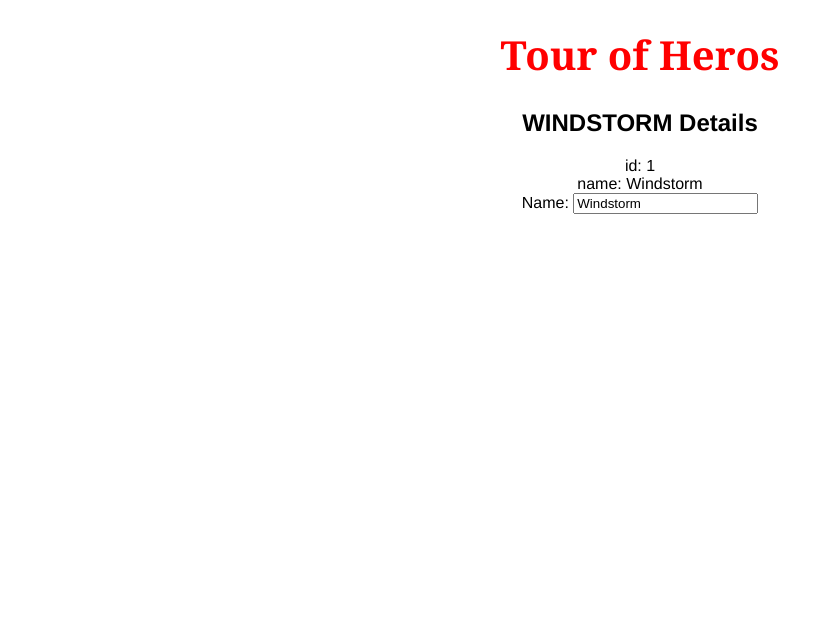
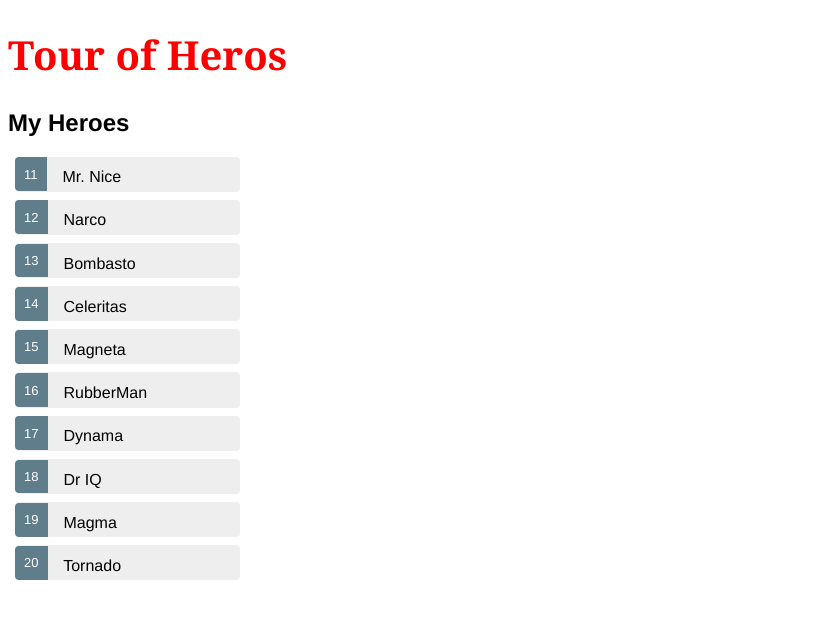
Before and after one commit to jaknowles97/my-first-angular-app, an Angular app: page / in a window 1280 px wide. Shown: the top 618 px of the page, without its empty margins (0-833 px from the left). Built offline with nearby package versions, Linux system fonts and the light colour scheme.

Commit message:
fixed typo causing errors with the 'heroes component

```diff
--- a/src/app/app.component.css
+++ b/src/app/app.component.css
@@ -1,6 +1,5 @@
 *{
     font-family: 'Franklin Gothic Medium', 'Arial Narrow', Arial, sans-serif;
-    text-align: center;
 }
 
 h1 {
@@ -15,6 +14,7 @@
 }
 
 body {
-    margin: 2rem;
+    margin: 0 auto;
+    display: table;
     color: #888;
 }
--- a/src/app/app.component.html
+++ b/src/app/app.component.html
@@ -1,2 +1,2 @@
 <h1>{{ title }} </h1>
-<app-heros></app-heros>
+<app-heroes></app-heroes>
--- a/src/app/app.module.ts
+++ b/src/app/app.module.ts
@@ -3,13 +3,13 @@
 import { NgModule } from '@angular/core';
 
 import { AppComponent } from './app.component';
-import { HerosComponent } from './heros/heros.component';
+import { HeroesComponent } from './heroes/heroes.component';
 
 
 @NgModule({
   declarations: [
     AppComponent,
-    HerosComponent
+    HeroesComponent
   ],
   imports: [
     BrowserModule,
--- /dev/null
+++ b/src/app/hero.ts
@@ -0,0 +1,4 @@
+export class Hero {
+    id: number;
+    name: string;
+}
--- /dev/null
+++ b/src/app/heroes/heroes.component.css
@@ -0,0 +1,48 @@
+/* HeroesComponent's private CSS styles */
+.selected {
+    background-color: #CFD8DC !important;
+    color: white;
+  }
+  .heroes {
+    margin: 0 0 2em 0;
+    list-style-type: none;
+    padding: 0;
+    width: 15em;
+  }
+  .heroes li {
+    cursor: pointer;
+    position: relative;
+    left: 0;
+    background-color: #EEE;
+    margin: .5em;
+    padding: .3em 0;
+    height: 1.6em;
+    border-radius: 4px;
+  }
+  .heroes li.selected:hover {
+    background-color: #BBD8DC !important;
+    color: white;
+  }
+  .heroes li:hover {
+    color: #607D8B;
+    background-color: #DDD;
+    left: .1em;
+  }
+  .heroes .text {
+    position: relative;
+    top: -3px;
+  }
+  .heroes .badge {
+    display: inline-block;
+    font-size: small;
+    color: white;
+    padding: 0.8em 0.7em 0 0.7em;
+    background-color: #607D8B;
+    line-height: 1em;
+    position: relative;
+    left: -1px;
+    top: -4px;
+    height: 1.8em;
+    margin-right: .8em;
+    border-radius: 4px 0 0 4px;
+  }
--- /dev/null
+++ b/src/app/heroes/heroes.component.html
@@ -0,0 +1,6 @@
+<h2>My Heroes</h2>
+<ul class="heroes">
+  <li *ngFor="let hero of heroes">
+    <span class="badge">{{hero.id}}</span> {{hero.name}}
+  </li>
+</ul>
--- /dev/null
+++ b/src/app/heroes/heroes.component.ts
@@ -0,0 +1,18 @@
+import { Component, OnInit } from '@angular/core';
+import { Hero } from '../hero';
+import { HEROES } from '../mock-heroes';
+
+@Component({
+  selector: 'app-heroes',
+  templateUrl: './heroes.component.html',
+  styleUrls: ['./heroes.component.css']
+})
+export class HeroesComponent implements OnInit {
+  heroes = HEROES;
+
+  constructor() { }
+
+  ngOnInit() {
+  }
+
+}
--- a/src/app/heros/heros.component.html
+++ /dev/null
@@ -1,9 +0,0 @@
-<h2>{{ hero.name | uppercase }} Details</h2>
-<div><span>id: </span> {{ hero.id }}</div>
-<div><span>name: </span> {{ hero.name }}</div>
-
-<div>
-  <label for="name">Name:
-    <input [(ngModel)]="hero.name" placeholder="name">
-  </label>
-</div>
--- a/src/app/heros/heros.component.ts
+++ /dev/null
@@ -1,19 +0,0 @@
-import { Component, OnInit } from '@angular/core';
-
-@Component({
-  selector: 'app-heros',
-  templateUrl: './heros.component.html',
-  styleUrls: ['./heros.component.css']
-})
-export class HerosComponent implements OnInit {
-  hero = {
-    id: 1,
-    name: 'Windstorm'
-  };
-
-  constructor() { }
-
-  ngOnInit() {
-  }
-
-}
--- /dev/null
+++ b/src/app/mock-heroes.ts
@@ -0,0 +1,14 @@
+import { Hero } from './hero';
+
+export const HEROES: Hero[] = [
+  { id: 11, name: 'Mr. Nice' },
+  { id: 12, name: 'Narco' },
+  { id: 13, name: 'Bombasto' },
+  { id: 14, name: 'Celeritas' },
+  { id: 15, name: 'Magneta' },
+  { id: 16, name: 'RubberMan' },
+  { id: 17, name: 'Dynama' },
+  { id: 18, name: 'Dr IQ' },
+  { id: 19, name: 'Magma' },
+  { id: 20, name: 'Tornado' }
+];
```
Also changed, not shown: src/app/heros/heros.component.css (deleted), 1 other file (tests, documents, lock files or other folders).
